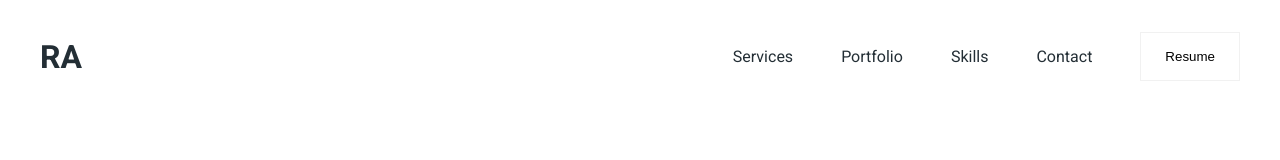
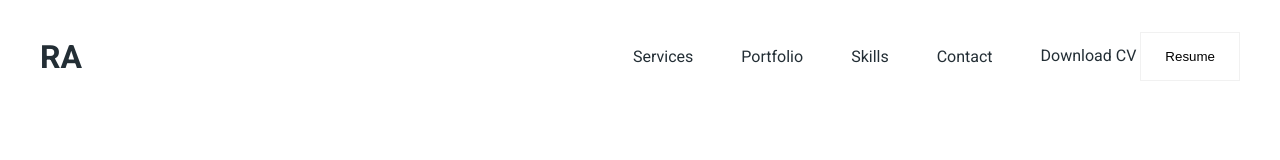
Before and after one commit to Raffi26/Website, a plain HTML site: page index.html in a window 1280 px wide. Shown: the top 160 px of the page. Drawn offline with Linux system fonts and the light colour scheme; files whose address does not match are found by name.

Commit message:
Update index.html

```diff
--- a/index.html
+++ b/index.html
@@ -23,7 +23,7 @@
               <li><a href="#skills">Skills</a></li>
               <li><a href="#contact">Contact</a></li>
               <li>
-                <a href="/RaffiAchmad_Resume_CV.pdf" target="_blank">
+                <a href="/RaffiAchmad_Resume_CV.pdf" target="_blank">Download CV
                   <button class="btn">Resume</button>
                 </a>
               </li>
```
